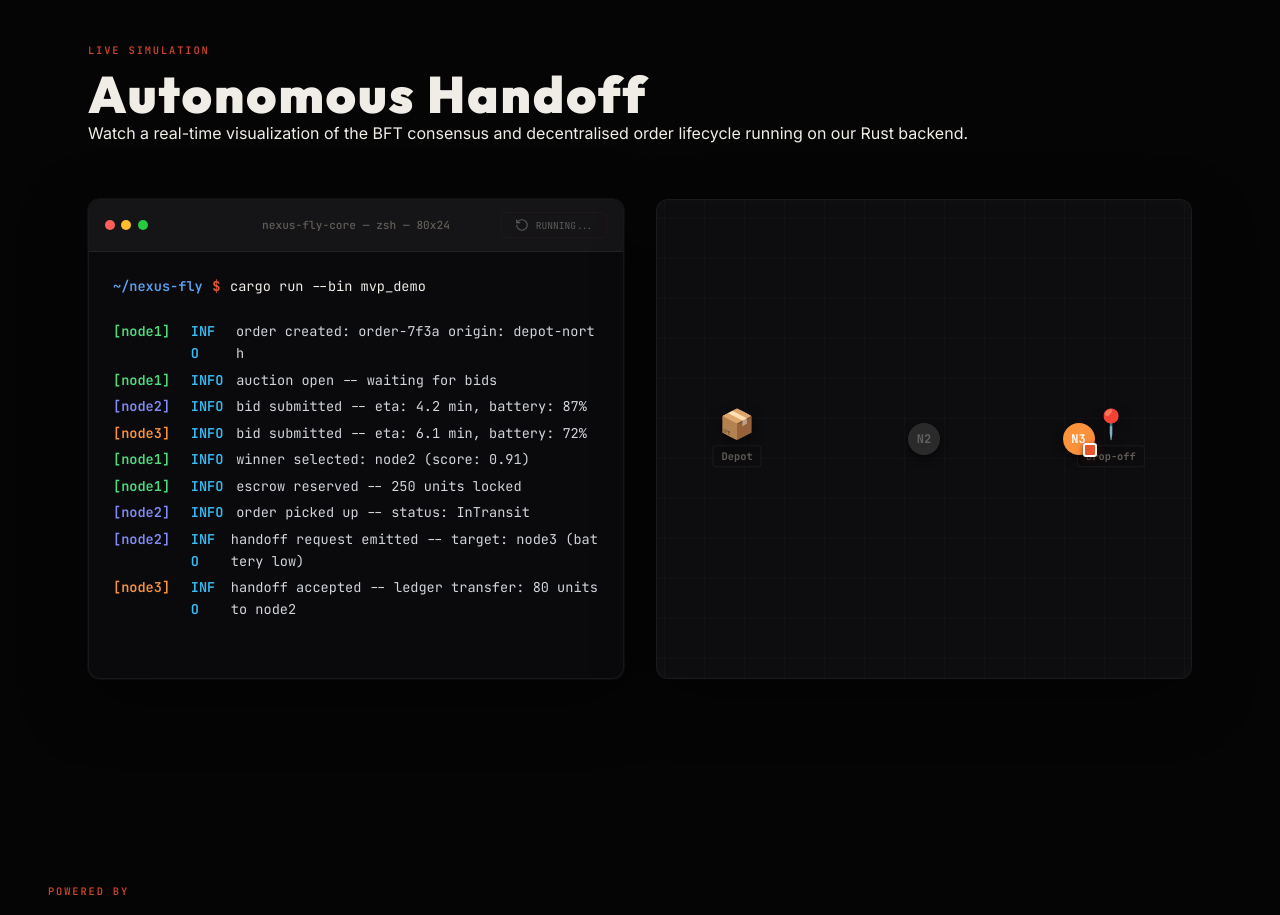
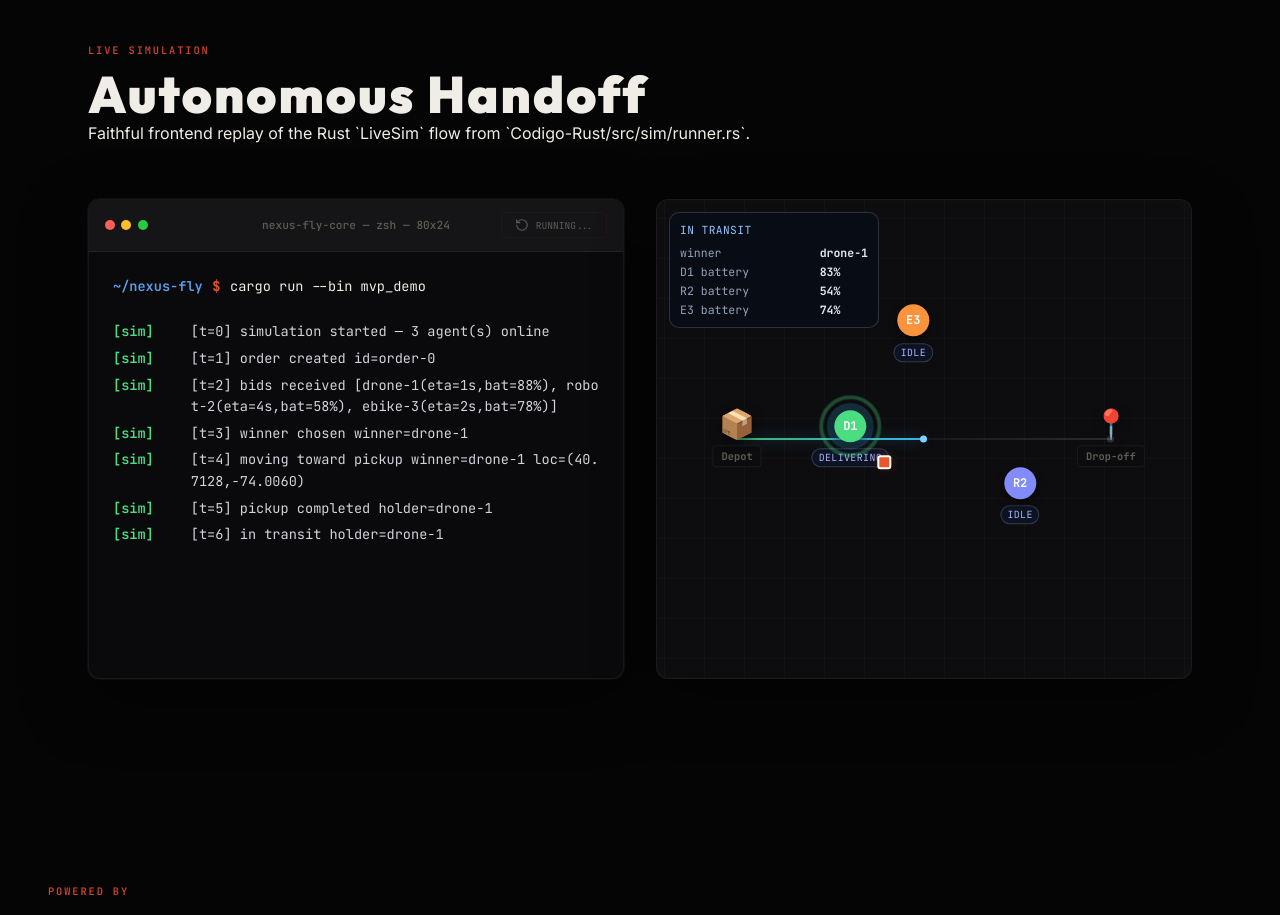
Before and after one commit to Nexus-Fly/front-end, a React (Vite) app: page / in a window 1280 px wide. Shown: the part 3640-4555 px from the top of the page. Built offline with nearby package versions, Linux system fonts and the light colour scheme.

Commit message:
feat: enhance SimulationSection with detailed drone state management and real-time log visualization

```diff
--- a/src/landing/LandingPage.css
+++ b/src/landing/LandingPage.css
@@ -1102,6 +1102,86 @@
   min-height: 480px;
 }
 
+.map-link {
+  position: absolute;
+  top: 50%;
+  height: 2px;
+  transform: translateY(-50%);
+  background: linear-gradient(90deg, rgba(255,255,255,0.05), rgba(255,255,255,0.12));
+  border-radius: 999px;
+  z-index: 3;
+  transition: box-shadow 0.35s ease, background 0.35s ease;
+}
+
+.map-link::after {
+  content: '';
+  position: absolute;
+  right: -3px;
+  top: 50%;
+  width: 7px;
+  height: 7px;
+  border-radius: 50%;
+  transform: translateY(-50%);
+  background: rgba(255,255,255,0.15);
+}
+
+.map-link.link-a {
+  left: 15%;
+  width: 35%;
+}
+
+.map-link.link-b {
+  left: 50%;
+  width: 35%;
+}
+
+.map-link.active {
+  background: linear-gradient(90deg, rgba(74,222,128,0.8), rgba(56,189,248,0.95));
+  box-shadow: 0 0 14px rgba(56,189,248,0.45);
+}
+
+.map-link.active::after {
+  background: #7dd3fc;
+}
+
+.map-hud {
+  position: absolute;
+  left: 12px;
+  top: 12px;
+  z-index: 25;
+  min-width: 210px;
+  background: rgba(8, 13, 23, 0.82);
+  border: 1px solid rgba(148, 163, 184, 0.25);
+  border-radius: 10px;
+  padding: 10px;
+  backdrop-filter: blur(4px);
+}
+
+.hud-phase {
+  font-family: var(--font-mono);
+  font-size: 0.7rem;
+  color: #93c5fd;
+  letter-spacing: 0.04em;
+  text-transform: uppercase;
+  margin-bottom: 8px;
+}
+
+.hud-grid {
+  display: grid;
+  grid-template-columns: 1fr auto;
+  gap: 4px 8px;
+  font-family: var(--font-mono);
+  font-size: 0.72rem;
+}
+
+.hud-grid span {
+  color: #94a3b8;
+}
+
+.hud-grid strong {
+  color: #e2e8f0;
+}
+
 .map-grid {
   position: absolute;
   inset: 0;
@@ -1145,6 +1225,10 @@
   z-index: 10;
 }
 
+.map-drone.carrying .drone-id {
+  box-shadow: 0 0 0 3px rgba(34, 211, 238, 0.24), 0 8px 16px rgba(0,0,0,0.55);
+}
+
 .drone-id {
   width: 32px;
   height: 32px;
@@ -1162,8 +1246,24 @@
   transition: background 0.3s, box-shadow 0.3s;
 }
 
+
+.drone-meta {
+  font-family: var(--font-mono);
+  font-size: 0.62rem;
+  text-transform: uppercase;
+  letter-spacing: 0.04em;
+  color: #a5b4fc;
+  background: rgba(15, 23, 42, 0.72);
+  border: 1px solid rgba(148, 163, 184, 0.28);
+  border-radius: 999px;
+  padding: 2px 6px;
+}
+
+.drone-1 .drone-id { background: #4ade80; }
 .drone-2 .drone-id { background: #818cf8; }
 .drone-3 .drone-id { background: #fb923c; }
+
+.drone-1 .drone-ring { color: #4ade80; }
 
 .drone-ring {
   position: absolute;
@@ -1179,6 +1279,10 @@
 
 .drone-ring.bidding {
   animation: ping-map 1.5s cubic-bezier(0, 0, 0.2, 1) infinite;
+}
+
+.drone-ring.activity {
+  animation: ping-map 1.2s cubic-bezier(0, 0, 0.2, 1) infinite;
 }
 
 .depot-signal {
@@ -1207,6 +1311,16 @@
   background: #ff5f56;
 }
 
+.map-drone.handoff .drone-id {
+  background: #22d3ee;
+  animation: pulse-handoff 1.3s ease-in-out infinite;
+}
+
+.map-drone.delivering .drone-id {
+  box-shadow: 0 0 0 0 rgba(56, 189, 248, 0.55);
+  animation: pulse-delivering 1.4s ease-in-out infinite;
+}
+
 .map-drone.offline .drone-id {
   background: #333;
   color: #777;
@@ -1216,6 +1330,16 @@
 @keyframes pulse-red {
   0%, 100% { box-shadow: 0 0 0 0 rgba(255, 95, 86, 0.7); }
   50% { box-shadow: 0 0 0 10px rgba(255, 95, 86, 0); }
+}
+
+@keyframes pulse-handoff {
+  0%, 100% { transform: scale(1); box-shadow: 0 0 0 0 rgba(34, 211, 238, 0.5); }
+  50% { transform: scale(1.08); box-shadow: 0 0 0 8px rgba(34, 211, 238, 0); }
+}
+
+@keyframes pulse-delivering {
+  0%, 100% { box-shadow: 0 0 0 0 rgba(56, 189, 248, 0.45), 0 4px 10px rgba(0,0,0,0.6); }
+  50% { box-shadow: 0 0 0 12px rgba(56, 189, 248, 0), 0 4px 10px rgba(0,0,0,0.6); }
 }
 
 .parcel {
@@ -1314,6 +1438,11 @@
     min-height: 350px;
   }
 
+  .map-hud {
+    min-width: 180px;
+    padding: 8px;
+  }
+
   .footer-inner {
     grid-template-columns: 1fr 1fr;
   }
--- a/src/landing/SimulationSection.tsx
+++ b/src/landing/SimulationSection.tsx
@@ -1,19 +1,219 @@
 import { useEffect, useState, useRef } from 'react';
 
 const LOGS = [
-  { time: 0, text: "[node1] INFO  order created: order-7f3a  origin: depot-north" },
-  { time: 600, text: "[node1] INFO  auction open -- waiting for bids" },
-  { time: 1400, text: "[node2] INFO  bid submitted -- eta: 4.2 min, battery: 87%" },
-  { time: 1600, text: "[node3] INFO  bid submitted -- eta: 6.1 min, battery: 72%" },
-  { time: 2400, text: "[node1] INFO  winner selected: node2 (score: 0.91)" },
-  { time: 2800, text: "[node1] INFO  escrow reserved -- 250 units locked" },
-  { time: 4000, text: "[node2] INFO  order picked up -- status: InTransit" },
-  { time: 5500, text: "[node2] INFO  handoff request emitted -- target: node3 (battery low)" },
-  { time: 6200, text: "[node3] INFO  handoff accepted -- ledger transfer: 80 units to node2" },
-  { time: 7800, text: "[node3] INFO  order delivered -- order-7f3a" },
-  { time: 8200, text: "[node1] INFO  ledger settled -- node3 credited 170 units (final payment)" },
-  { time: 8600, text: "[node1] INFO  order-7f3a complete" }
+  { time: 0, text: '[t=0] simulation started — 3 agent(s) online' },
+  { time: 1000, text: '[t=1] order created  id=order-0' },
+  {
+    time: 2000,
+    text: '[t=2] bids received  [drone-1(eta=1s,bat=88%), robot-2(eta=4s,bat=58%), ebike-3(eta=2s,bat=78%)]',
+  },
+  { time: 3000, text: '[t=3] winner chosen  winner=drone-1' },
+  { time: 4000, text: '[t=4] moving toward pickup  winner=drone-1 loc=(40.7128,-74.0060)' },
+  { time: 5000, text: '[t=5] pickup completed  holder=drone-1' },
+  { time: 6000, text: '[t=6] in transit  holder=drone-1' },
+  { time: 7000, text: '[t=7] handoff requested  from=drone-1 to=robot-2' },
+  { time: 8000, text: '[t=8] handoff completed  from=drone-1 to=robot-2  fee=100' },
+  { time: 9000, text: '[t=9] delivered  by=robot-2' },
+  {
+    time: 10000,
+    text: '[t=10] ledger settled  robot-2 balance=200  reauction=["sim-reauction-1"]  safety_paused=true',
+  },
+  { time: 11000, text: '[t=11] simulation already complete' },
 ];
+
+type DroneState = {
+  x: number;
+  y: number;
+  status: 'idle' | 'moving' | 'handoff' | 'delivering' | 'offline';
+  hasParcel: boolean;
+};
+
+type BatteryState = {
+  drone1: number;
+  drone2: number;
+  drone3: number;
+};
+
+type MapState = {
+  drone1: DroneState;
+  drone2: DroneState;
+  drone3: DroneState;
+  parcelHolder: 'none' | 'depot' | 'drone1' | 'drone2' | 'drone3' | 'destination';
+  auctionOpen: boolean;
+  activeRoute: 'none' | 'depot-to-handoff' | 'handoff-to-destination' | 'complete';
+  phaseLabel: string;
+  winner: string;
+  batteries: BatteryState;
+};
+
+const BATTERY_BY_LOG_INDEX: BatteryState[] = [
+  { drone1: 89, drone2: 59, drone3: 79 },
+  { drone1: 88, drone2: 58, drone3: 78 },
+  { drone1: 87, drone2: 57, drone3: 77 },
+  { drone1: 86, drone2: 56, drone3: 76 },
+  { drone1: 85, drone2: 56, drone3: 76 },
+  { drone1: 84, drone2: 55, drone3: 75 },
+  { drone1: 83, drone2: 54, drone3: 74 },
+  { drone1: 82, drone2: 53, drone3: 73 },
+  { drone1: 81, drone2: 52, drone3: 72 },
+  { drone1: 80, drone2: 51, drone3: 71 },
+  { drone1: 80, drone2: 51, drone3: 71 },
+  { drone1: 80, drone2: 51, drone3: 71 },
+];
+
+function getBatteries(currentLogIndex: number): BatteryState {
+  if (currentLogIndex < 0) {
+    return { drone1: 90, drone2: 60, drone3: 80 };
+  }
+  const boundedIndex = Math.min(currentLogIndex, BATTERY_BY_LOG_INDEX.length - 1);
+  return BATTERY_BY_LOG_INDEX[boundedIndex];
+}
+
+const INITIAL_MAP_STATE: MapState = {
+  drone1: { x: 12, y: 44, status: 'idle', hasParcel: false },
+  drone2: { x: 68, y: 62, status: 'idle', hasParcel: false },
+  drone3: { x: 48, y: 28, status: 'idle', hasParcel: false },
+  parcelHolder: 'none',
+  auctionOpen: false,
+  activeRoute: 'none',
+  phaseLabel: 'Booting simulation',
+  winner: '-',
+  batteries: { drone1: 90, drone2: 60, drone3: 80 },
+};
+
+function deriveMapState(currentLogIndex: number): MapState {
+  const state: MapState = {
+    drone1: { ...INITIAL_MAP_STATE.drone1 },
+    drone2: { ...INITIAL_MAP_STATE.drone2 },
+    drone3: { ...INITIAL_MAP_STATE.drone3 },
+    parcelHolder: 'none',
+    auctionOpen: false,
+    activeRoute: 'none',
+    phaseLabel: currentLogIndex < 0 ? 'Booting simulation' : `Phase t=${currentLogIndex}`,
+    winner: currentLogIndex >= 3 ? 'drone-1' : '-',
+    batteries: getBatteries(currentLogIndex),
+  };
+
+  if (currentLogIndex === 0) {
+    state.phaseLabel = 'Cluster online';
+  }
+
+  if (currentLogIndex === 1) {
+    state.phaseLabel = 'Order created';
+  }
+
+  if (currentLogIndex === 2) {
+    state.phaseLabel = 'Auction bidding';
+  }
+
+  if (currentLogIndex === 3) {
+    state.phaseLabel = 'Winner chosen';
+  }
+
+  if (currentLogIndex === 4) {
+    state.phaseLabel = 'Moving to pickup';
+  }
+
+  if (currentLogIndex === 5) {
+    state.phaseLabel = 'Pickup completed';
+  }
+
+  if (currentLogIndex === 6) {
+    state.phaseLabel = 'In transit';
+  }
+
+  if (currentLogIndex === 7) {
+    state.phaseLabel = 'Handoff requested';
+  }
+
+  if (currentLogIndex === 8) {
+    state.phaseLabel = 'Handoff completed';
+  }
+
+  if (currentLogIndex === 9) {
+    state.phaseLabel = 'Delivered';
+  }
+
+  if (currentLogIndex >= 10) {
+    state.phaseLabel = 'Ledger settled';
+  }
+
+  if (currentLogIndex >= 1) {
+    state.parcelHolder = 'depot';
+  }
+
+  if (currentLogIndex >= 1 && currentLogIndex < 3) {
+    state.auctionOpen = true;
+  }
+
+  if (currentLogIndex >= 3) {
+    state.drone1.status = 'moving';
+  }
+
+  if (currentLogIndex >= 4) {
+    state.drone1.x = 15;
+    state.drone1.y = 50;
+  }
+
+  if (currentLogIndex >= 5) {
+    state.parcelHolder = 'drone1';
+    state.drone1.hasParcel = true;
+  }
+
+  if (currentLogIndex >= 6) {
+    state.activeRoute = 'depot-to-handoff';
+    state.drone1.status = 'delivering';
+    state.drone1.x = 38;
+    state.drone1.y = 50;
+  }
+
+  if (currentLogIndex >= 7) {
+    state.drone1.x = 50;
+    state.drone1.y = 50;
+    state.drone1.status = 'handoff';
+
+    state.drone2.status = 'handoff';
+    state.drone2.x = 58;
+    state.drone2.y = 56;
+  }
+
+  if (currentLogIndex >= 8) {
+    state.activeRoute = 'handoff-to-destination';
+    state.parcelHolder = 'drone2';
+    state.drone1.hasParcel = false;
+    state.drone1.status = 'idle';
+    state.drone1.x = 50;
+    state.drone1.y = 50;
+
+    state.drone2.hasParcel = true;
+    state.drone2.status = 'delivering';
+    state.drone2.x = 68;
+    state.drone2.y = 52;
+  }
+
+  if (currentLogIndex >= 9) {
+    state.drone2.x = 85;
+    state.drone2.y = 50;
+  }
+
+  if (currentLogIndex >= 10) {
+    state.activeRoute = 'complete';
+  }
+
+  if (currentLogIndex >= 11) {
+    state.drone3.status = 'offline';
+  }
+
+  if (currentLogIndex >= 9) {
+    state.parcelHolder = 'destination';
+    state.drone2.hasParcel = false;
+    state.drone2.status = 'idle';
+    state.drone2.x = 85;
+    state.drone2.y = 50;
+  }
+
+  return state;
+}
 
 export default function SimulationSection() {
   const [visibleLogs, setVisibleLogs] = useState<string[]>([]);
@@ -21,13 +221,21 @@ export default function SimulationSection() {
   const [isVisible, setIsVisible] = useState(false);
   const sectionRef = useRef<HTMLElement>(null);
   const terminalBodyRef = useRef<HTMLDivElement>(null);
+  const timeoutsRef = useRef<number[]>([]);
+  const hasAutoStartedRef = useRef(false);
+
+  const clearTimers = () => {
+    timeoutsRef.current.forEach(window.clearTimeout);
+    timeoutsRef.current = [];
+  };
 
   useEffect(() => {
     const observer = new IntersectionObserver(
       ([entry]) => {
         if (entry.isIntersecting) {
           setIsVisible(true);
-          if (!isRunning && visibleLogs.length === 0) {
+          if (!hasAutoStartedRef.current) {
+            hasAutoStartedRef.current = true;
             startSimulation();
           }
         }
@@ -39,8 +247,16 @@ export default function SimulationSection() {
       observer.observe(sectionRef.current);
     }
 
-    return () => observer.disconnect();
-  }, [isRunning, visibleLogs.length]);
+    return () => {
+      observer.disconnect();
+    };
+  }, []);
+
+  useEffect(() => {
+    return () => {
+      clearTimers();
+    };
+  }, []);
 
   useEffect(() => {
     if (terminalBodyRef.current) {
@@ -52,24 +268,21 @@ export default function SimulationSection() {
   }, [visibleLogs]);
 
   const startSimulation = () => {
+    clearTimers();
     setIsRunning(true);
     setVisibleLogs([]);
-
-    let timeouts: number[] = [];
 
     LOGS.forEach(({ time, text }) => {
       const timeoutId = window.setTimeout(() => {
         setVisibleLogs(prev => [...prev, text]);
       }, time);
-      timeouts.push(timeoutId);
+      timeoutsRef.current.push(timeoutId);
     });
 
     const resetTimeout = window.setTimeout(() => {
       setIsRunning(false);
     }, LOGS[LOGS.length - 1].time + 2000);
-    timeouts.push(resetTimeout);
-
-    return () => timeouts.forEach(clearTimeout);
+    timeoutsRef.current.push(resetTimeout);
   };
 
   const handleRestart = () => {
@@ -78,45 +291,24 @@ export default function SimulationSection() {
     }
   };
 
-  // --- Derive Map State from Logs ---
-  let drone2Pos = { x: 30, y: 15 };
-  let drone3Pos = { x: 65, y: 85 };
-  let parcelHolder = 'none';
-  let drone2Status = 'idle';
-  let drone3Status = 'idle';
-  let d2Bidding = false;
-  let d3Bidding = false;
+  const currentLogIndex = visibleLogs.length - 1;
+  const mapState = deriveMapState(currentLogIndex);
 
-  const currentLogIndex = visibleLogs.length - 1;
-
-  if (currentLogIndex >= 0) parcelHolder = 'depot'; // order created
-
-  if (currentLogIndex >= 2 && currentLogIndex < 4) d2Bidding = true;
-  if (currentLogIndex >= 3 && currentLogIndex < 4) d3Bidding = true;
-
-  if (currentLogIndex >= 4) { // winner
-    drone2Pos = { x: 15, y: 50 }; // moving to depot
-    drone2Status = 'moving';
-  }
-  if (currentLogIndex >= 6) { // picked up / InTransit
-    parcelHolder = 'node2';
-    drone2Pos = { x: 50, y: 50 }; // drone 2 moving to destination but stops midway
-  }
-  if (currentLogIndex >= 7) { // handoff requested
-    drone2Status = 'low-battery';
-    // Drone 3 starts moving to drone 2 early to save time
-    drone3Pos = { x: 50, y: 50 };
-    drone3Status = 'moving';
-  }
-  if (currentLogIndex >= 8) { // handoff accepted / picked up by N3
-    parcelHolder = 'node3';
-    drone3Pos = { x: 85, y: 50 }; // Drone 3 continues to destination
-    drone2Status = 'offline';
-  }
-  if (currentLogIndex >= 9) { // delivered
-    parcelHolder = 'destination';
-    drone3Status = 'idle';
-  }
+  const getLogLineClass = (line: string) => {
+    if (line.includes('winner chosen') || line.includes('ledger settled')) {
+      return 'node-1';
+    }
+    if (line.includes('drone-1')) {
+      return 'node-1';
+    }
+    if (line.includes('robot-2')) {
+      return 'node-2';
+    }
+    if (line.includes('ebike-3')) {
+      return 'node-3';
+    }
+    return 'node-1';
+  };
 
   return (
     <section
@@ -128,7 +320,7 @@ export default function SimulationSection() {
         <span className="section-tag">LIVE SIMULATION</span>
         <h2 className="section-title">Autonomous <span className="title-accent">Handoff</span></h2>
         <p className="section-desc">
-          Watch a real-time visualization of the BFT consensus and decentralised order lifecycle running on our Rust backend.
+          Faithful frontend replay of the Rust `LiveSim` flow from `Codigo-Rust/src/sim/runner.rs`.
         </p>
       </div>
 
@@ -162,18 +354,12 @@ export default function SimulationSection() {
             </div>
             <div className="terminal-logs">
               {visibleLogs.map((log, index) => {
-                // Colorize the log parts for better terminal look
-                const isNode1 = log.includes('[node1]');
-                const isNode2 = log.includes('[node2]');
-                const nodeClass = isNode1 ? 'node-1' : (isNode2 ? 'node-2' : 'node-3');
+                const nodeClass = getLogLineClass(log);
 
                 return (
                   <div key={index} className="log-line">
-                    <span className={`log-node ${nodeClass}`}>
-                      {isNode1 ? '[node1]' : (isNode2 ? '[node2]' : '[node3]')}
-                    </span>
-                    <span className="log-level">INFO </span>
-                    <span className="log-msg">{log.substring(13)}</span>
+                    <span className={`log-node ${nodeClass}`}>[sim]</span>
+                    <span className="log-msg">{log}</span>
                   </div>
                 );
               })}
@@ -189,35 +375,60 @@ export default function SimulationSection() {
         {/* MAP UI */}
         <div className="simulation-map">
           <div className="map-grid"></div>
+          <div className={`map-link link-a ${mapState.activeRoute === 'depot-to-handoff' || mapState.activeRoute === 'complete' ? 'active' : ''}`}></div>
+          <div className={`map-link link-b ${mapState.activeRoute === 'handoff-to-destination' || mapState.activeRoute === 'complete' ? 'active' : ''}`}></div>
+          <div className="map-hud">
+            <div className="hud-phase">{mapState.phaseLabel}</div>
+            <div className="hud-grid">
+              <span>winner</span>
+              <strong>{mapState.winner}</strong>
+              <span>D1 battery</span>
+              <strong>{mapState.batteries.drone1}%</strong>
+              <span>R2 battery</span>
+              <strong>{mapState.batteries.drone2}%</strong>
+              <span>E3 battery</span>
+              <strong>{mapState.batteries.drone3}%</strong>
+            </div>
+          </div>
 
           {/* Depot */}
-          <div className={`map-node depot ${parcelHolder === 'depot' ? 'has-parcel' : ''}`} style={{ left: '15%', top: '50%' }}>
+          <div className={`map-node depot ${mapState.parcelHolder === 'depot' ? 'has-parcel' : ''}`} style={{ left: '15%', top: '50%' }}>
             <span className="node-icon">📦</span>
             <span className="node-label">Depot</span>
-            {parcelHolder === 'depot' && <div className="parcel" />}
+            {mapState.parcelHolder === 'depot' && <div className="parcel" />}
             {/* If auction open, show signal rings from depot */}
-            {currentLogIndex >= 1 && currentLogIndex < 4 && <div className="depot-signal" />}
+            {mapState.auctionOpen && <div className="depot-signal" />}
           </div>
 
           {/* Destination */}
-          <div className={`map-node destination ${parcelHolder === 'destination' ? 'has-parcel' : ''}`} style={{ left: '85%', top: '50%' }}>
+          <div className={`map-node destination ${mapState.parcelHolder === 'destination' ? 'has-parcel' : ''}`} style={{ left: '85%', top: '50%' }}>
             <span className="node-icon">📍</span>
             <span className="node-label">Drop-off</span>
-            {parcelHolder === 'destination' && <div className="parcel" />}
+            {mapState.parcelHolder === 'destination' && <div className="parcel" />}
           </div>
 
-          {/* Drone 2 */}
-          <div className={`map-drone drone-2 ${drone2Status}`} style={{ left: `${drone2Pos.x}%`, top: `${drone2Pos.y}%` }}>
-            {d2Bidding && <div className="drone-ring bidding" />}
-            <span className="drone-id">N2</span>
-            {parcelHolder === 'node2' && <div className="parcel" />}
+          {/* Drone 1 (winner in Rust flow) */}
+          <div className={`map-drone drone-1 ${mapState.drone1.status} ${mapState.drone1.hasParcel ? 'carrying' : ''}`} style={{ left: `${mapState.drone1.x}%`, top: `${mapState.drone1.y}%` }}>
+            {(mapState.drone1.status === 'moving' || mapState.drone1.status === 'delivering' || mapState.drone1.status === 'handoff') && <div className="drone-ring activity" />}
+            <span className="drone-id">D1</span>
+            <span className="drone-meta">{mapState.drone1.status}</span>
+            {mapState.parcelHolder === 'drone1' && <div className="parcel" />}
           </div>
 
-          {/* Drone 3 */}
-          <div className={`map-drone drone-3 ${drone3Status}`} style={{ left: `${drone3Pos.x}%`, top: `${drone3Pos.y}%` }}>
-            {d3Bidding && <div className="drone-ring bidding" />}
-            <span className="drone-id">N3</span>
-            {parcelHolder === 'node3' && <div className="parcel" />}
+          {/* Robot 2 (handoff receiver in Rust flow) */}
+          <div className={`map-drone drone-2 ${mapState.drone2.status} ${mapState.drone2.hasParcel ? 'carrying' : ''}`} style={{ left: `${mapState.drone2.x}%`, top: `${mapState.drone2.y}%` }}>
+            {(mapState.auctionOpen || mapState.drone2.status === 'handoff' || mapState.drone2.status === 'delivering') && <div className="drone-ring bidding" />}
+            <span className="drone-id">R2</span>
+            <span className="drone-meta">{mapState.drone2.status}</span>
+            {mapState.parcelHolder === 'drone2' && <div className="parcel" />}
+          </div>
+
+          {/* Ebike 3 */}
+          <div className={`map-drone drone-3 ${mapState.drone3.status}`} style={{ left: `${mapState.drone3.x}%`, top: `${mapState.drone3.y}%` }}>
+            {mapState.auctionOpen && <div className="drone-ring bidding" />}
+            <span className="drone-id">E3</span>
+            <span className="drone-meta">{mapState.drone3.status}</span>
+            {mapState.parcelHolder === 'drone3' && <div className="parcel" />}
           </div>
         </div>
       </div>
```
